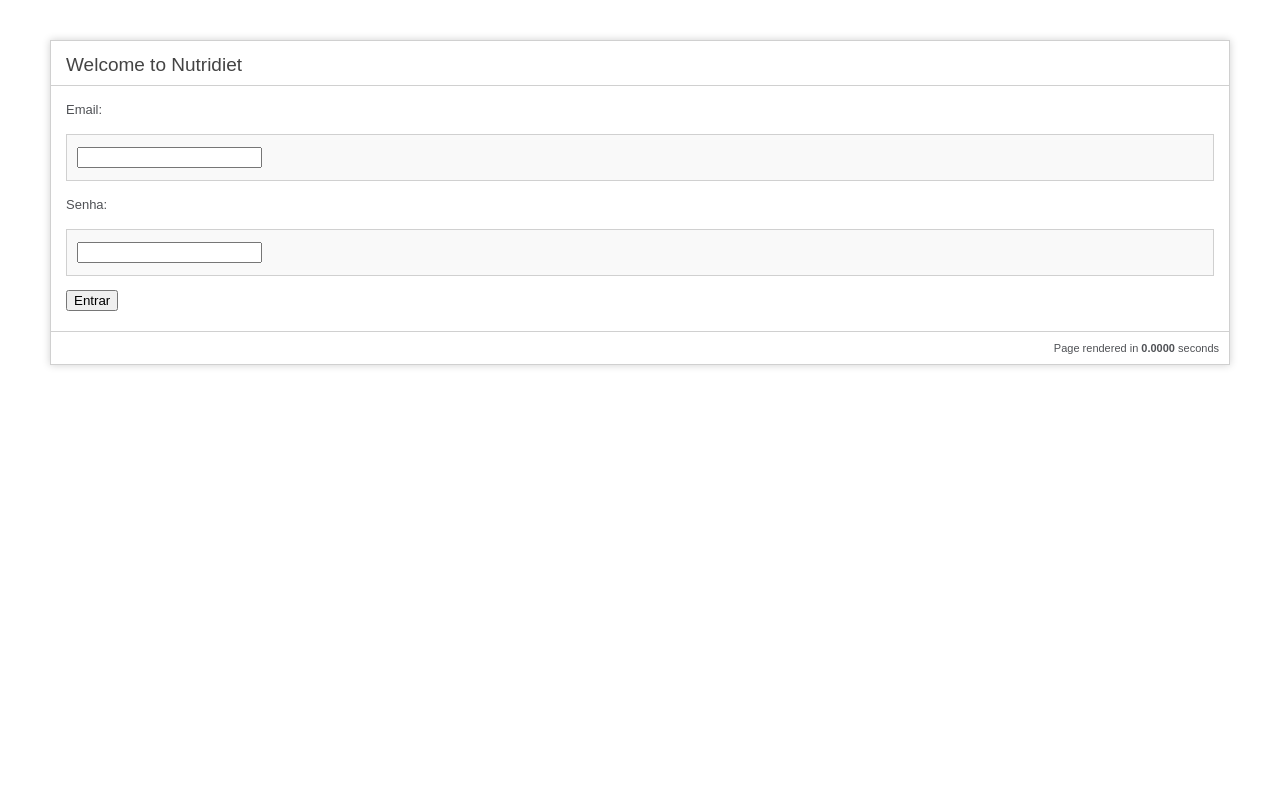
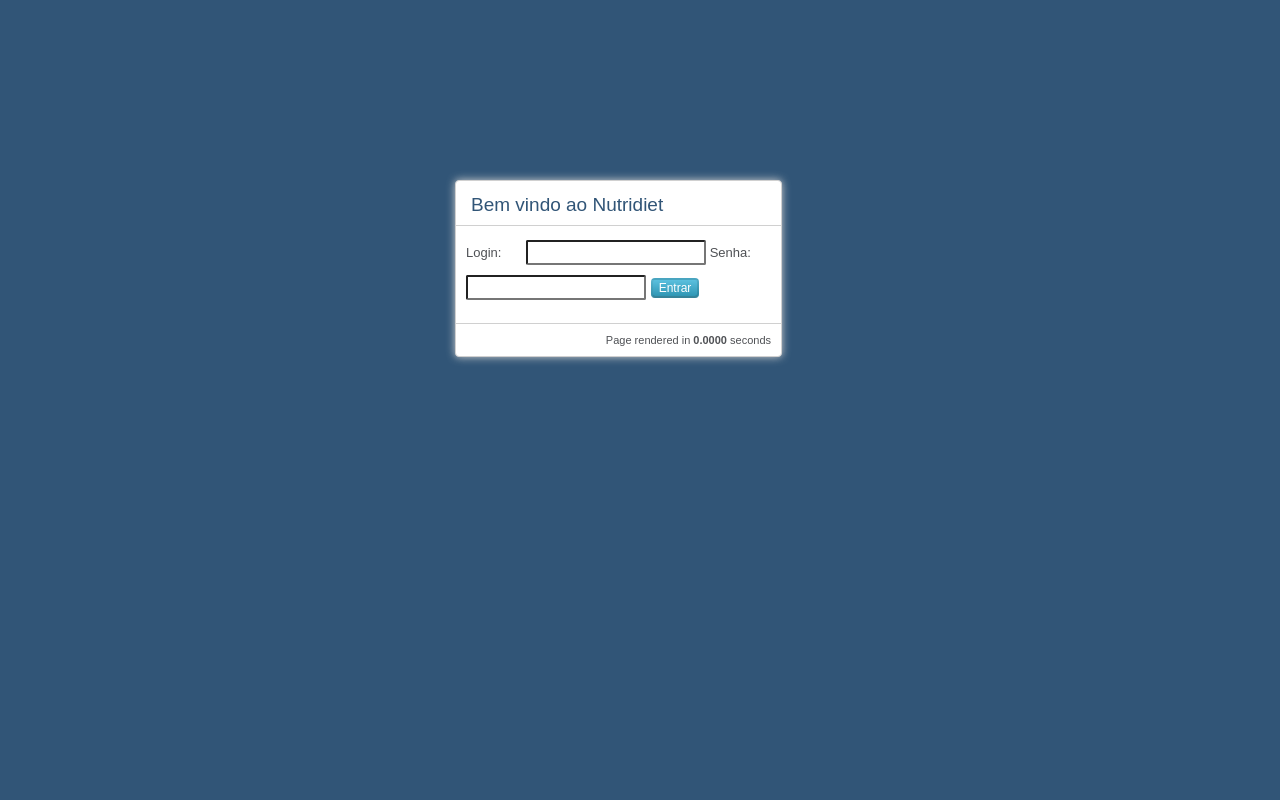
Before and after one commit to lucianossrio/nutridiet, a CodeIgniter app: page /index.php/login/index in a window 1280 px wide. Run offline with CodeIgniter, Linux system fonts and the light colour scheme.

Commit message:
css view login

```diff
--- a/application/views/login.php
+++ b/application/views/login.php
@@ -5,25 +5,31 @@
 
 	<style type="text/css">
 
-	::selection{ background-color: #E13300; color: white; }
-	::moz-selection{ background-color: #E13300; color: white; }
-	::webkit-selection{ background-color: #E13300; color: white; }
 
 	body {
-		background-color: #fff;
+		background-color: #315577;
+		color: #4F5155;
+		font: 13px/20px normal Helvetica, Arial, sans-serif;
 		margin: 40px;
-		font: 13px/20px normal Helvetica, Arial, sans-serif;
-		color: #4F5155;
+		position: relative;
 	}
 
-	a {
-		color: #003399;
-		background-color: transparent;
-		font-weight: normal;
+	#container{
+		background-color: #FFF;
+		border: 1px solid #D0D0D0;
+		left: 405;
+		position: absolute;
+		margin: 10px;
+		top: 130;
+		width: 325px;
+		-webkit-box-shadow: 0 0 8px #D0D0D0;
+		-webkit-border-radius: 4px;
+		-moz-border-radius: 4px;
+		border-radius: 4px;
 	}
 
-	h1 {
-		color: #444;
+	#container h1 {
+		color: #315577;
 		background-color: transparent;
 		border-bottom: 1px solid #D0D0D0;
 		font-size: 19px;
@@ -32,53 +38,73 @@
 		padding: 14px 15px 10px 15px;
 	}
 
-	code {
-		font-family: Consolas, Monaco, Courier New, Courier, monospace;
-		font-size: 12px;
-		background-color: #f9f9f9;
-		border: 1px solid #D0D0D0;
-		color: #002166;
-		display: block;
-		margin: 14px 0 14px 0;
-		padding: 12px 10px 12px 10px;
-	}
-
-	#body{
-		margin: 0 15px 0 15px;
-	}
-
 	p.footer{
 		text-align: right;
 		font-size: 11px;
 		border-top: 1px solid #D0D0D0;
 		line-height: 32px;
 		padding: 0 10px 0 10px;
-		margin: 20px 0 0 0;
+		margin: 0;
 	}
 
-	#container{
-		margin: 10px;
-		border: 1px solid #D0D0D0;
-		-webkit-box-shadow: 0 0 8px #D0D0D0;
+	#conteudo{
+		margin-left:10px;
 	}
+
+	#conteudo span{
+		margin-right: 15px;
+	}
+
+	#conteudo #email{
+		margin-left: 6px;
+		margin-right:42	px;
+	}
+
+	#container #email,
+	#container #senha{
+		border-radius: 2px;
+		margin-bottom: 10px;
+		width: 180px;
+		height: 25px;
+	}
+
+	#container #senha{
+		margin-right: 0;
+	}
+
+
+	#entrar{
+		color: #fff;
+		font-size: 12px;
+		background-color: #49AFCD;
+		background-image: -webkit-linear-gradient(top, #5BC0DE, #2F96B4);
+		background-image: -o-linear-gradient(top, #5BC0DE, #2F96B4);
+		background-image: linear-gradient(top, #5BC0DE, #2F96B4);
+		background-repeat: repeat-x;
+		border-color: #2F96B4 #2F96B4 #1F6377;
+		border-color: rgba(0, 0, 0, 0.1) rgba(0, 0, 0, 0.1) rgba(0, 0, 0, 0.25);
+		-webkit-border-radius: 4px;
+		position: relative;
+		right: -1;
+	}
+
 	</style>
 </head>
 <body>
 
 <div id="container">
-	<h1>Welcome to Nutridiet</h1>
+	<h1>Bem vindo ao Nutridiet</h1>
 
-	<div id="body">
+	<div id="conteudo">
 		<form name="frmLogin" method="POST" action='' >
+			<span>Login:</span>
+			<input type="text" name="email" id="email" />
 
-		<p>Email:</p>
-                <code><input type="text" name="email" id="email" /></code>
+			<span>Senha:</span>
+	        <input type="password" name="senha" id="senha" />
 
-		<p>Senha:</p>
-                <code><input type="password" name="senha" id="senha" /></code>
-
-		<p><input type="submit" value="Entrar" /></p>
-                </form>
+			<input type="submit" value="Entrar" id="entrar" />
+        </form>
 	</div>
 
 	<p class="footer">Page rendered in <strong>{elapsed_time}</strong> seconds</p>
```
